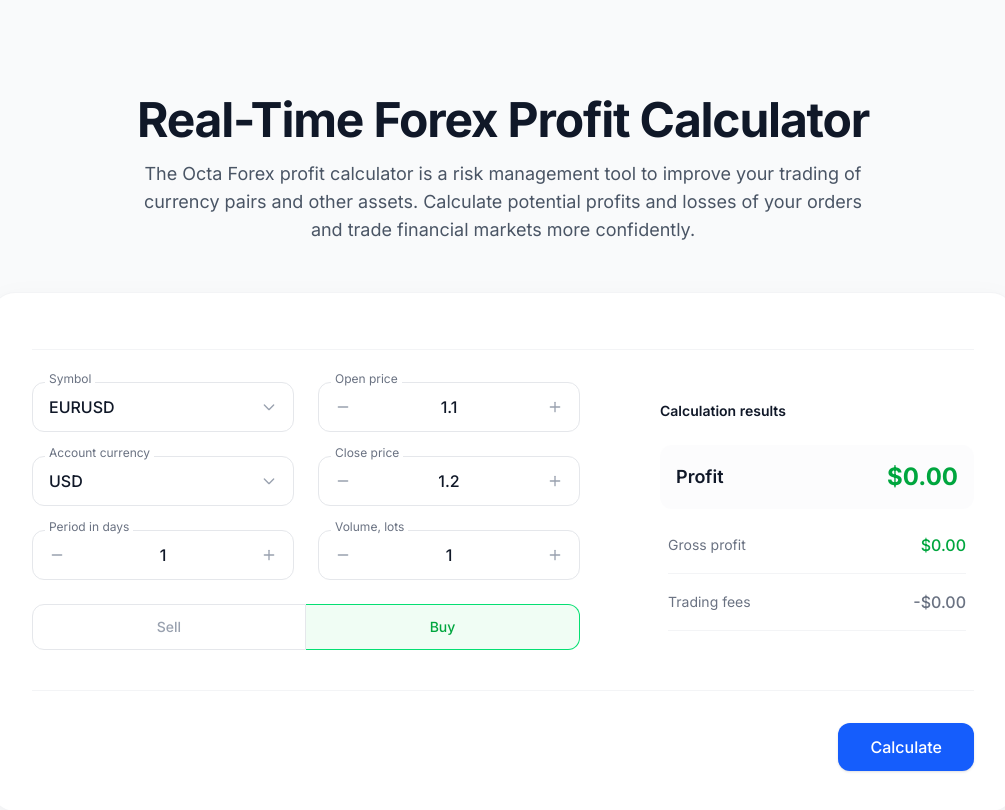
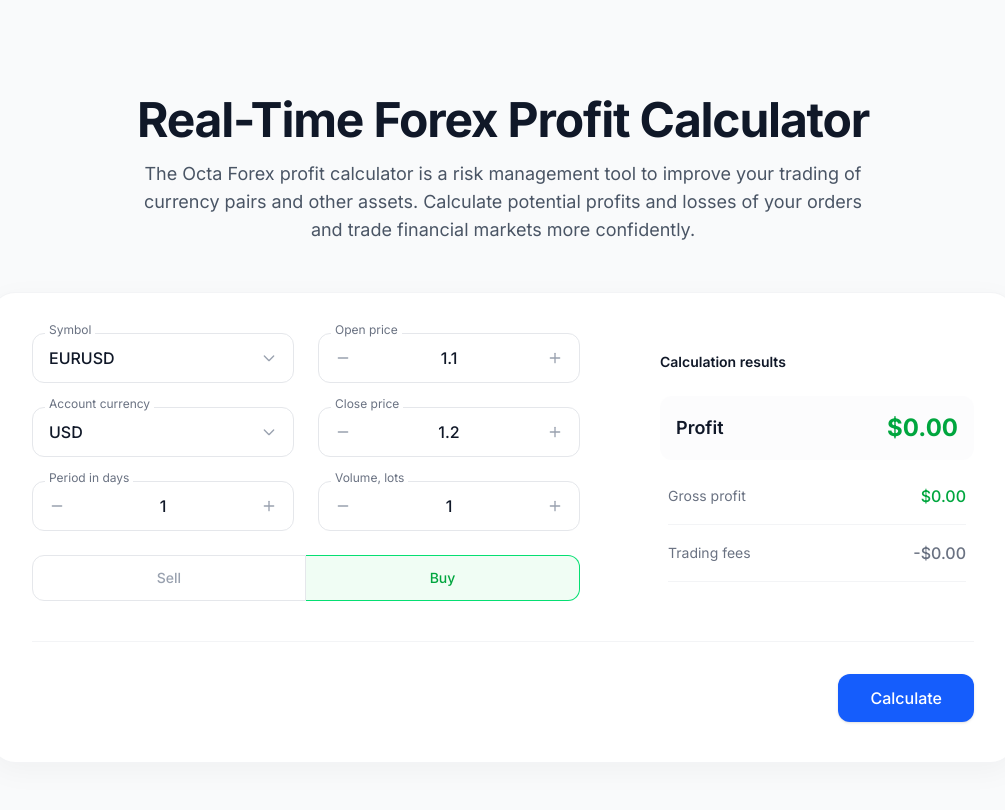
Before and after one commit to JayMunjani421/Forex, a React (Vite) app: page / in a window 1280 px wide. Shown: the top 810 px of the page, without its empty margins (137-1142 px from the left). Built offline with nearby package versions, Linux system fonts and the light colour scheme; no server answers.

Commit message:
Update Calculator.jsx

```diff
--- a/src/components/Calculator.jsx
+++ b/src/components/Calculator.jsx
@@ -78,10 +78,6 @@
 
   return (
     <div className="w-full max-w-5xl mx-auto bg-white rounded-3xl shadow-[0_8px_30px_rgb(0,0,0,0.04)] p-6 md:p-10 border border-gray-100">
-      <div className="mb-8 border-b border-gray-100 pb-4">
-
-      </div>
-
       <div className="flex flex-col lg:flex-row gap-12 lg:gap-20">
         {/* Left Side: Form */}
         <div className="flex-1 space-y-6">
```
